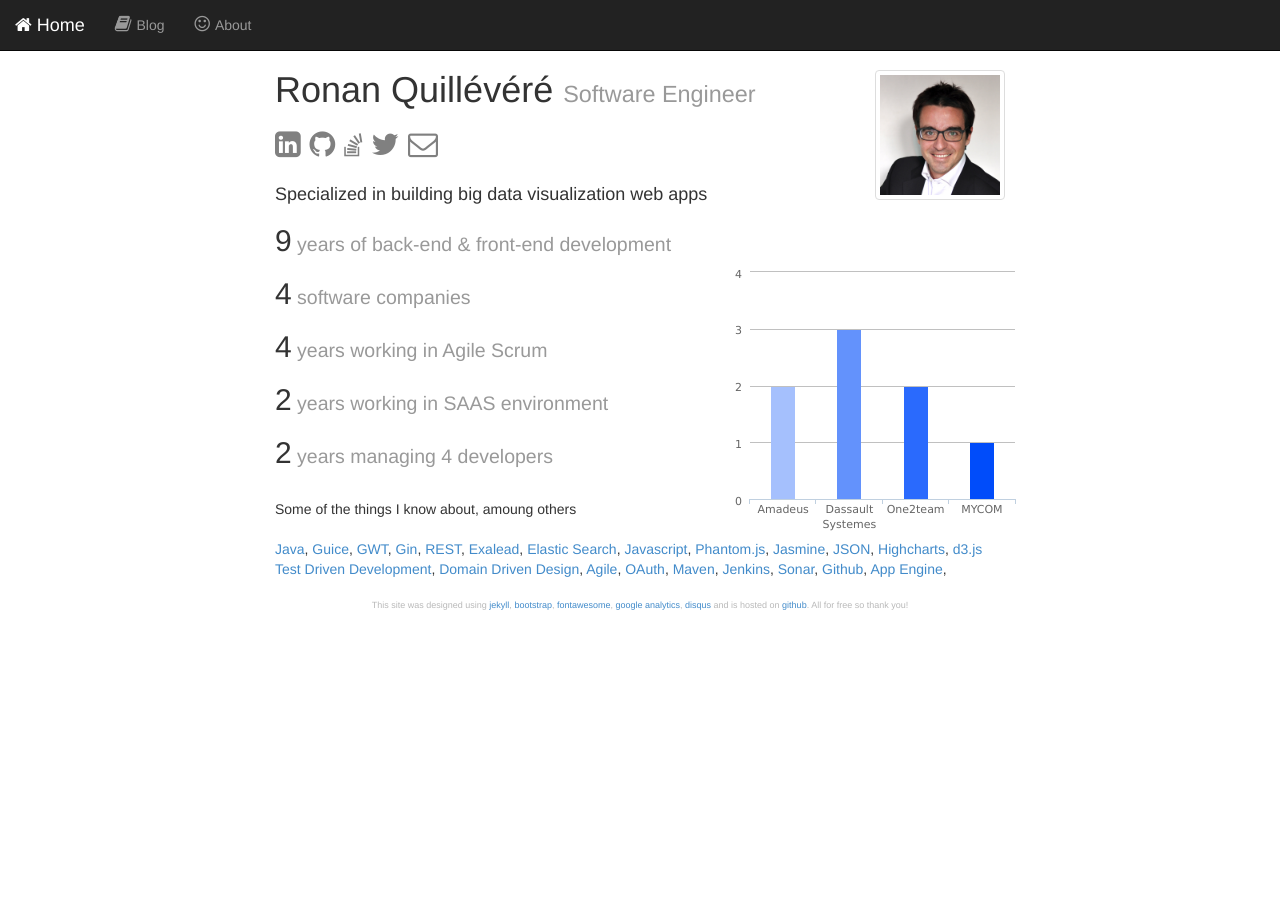
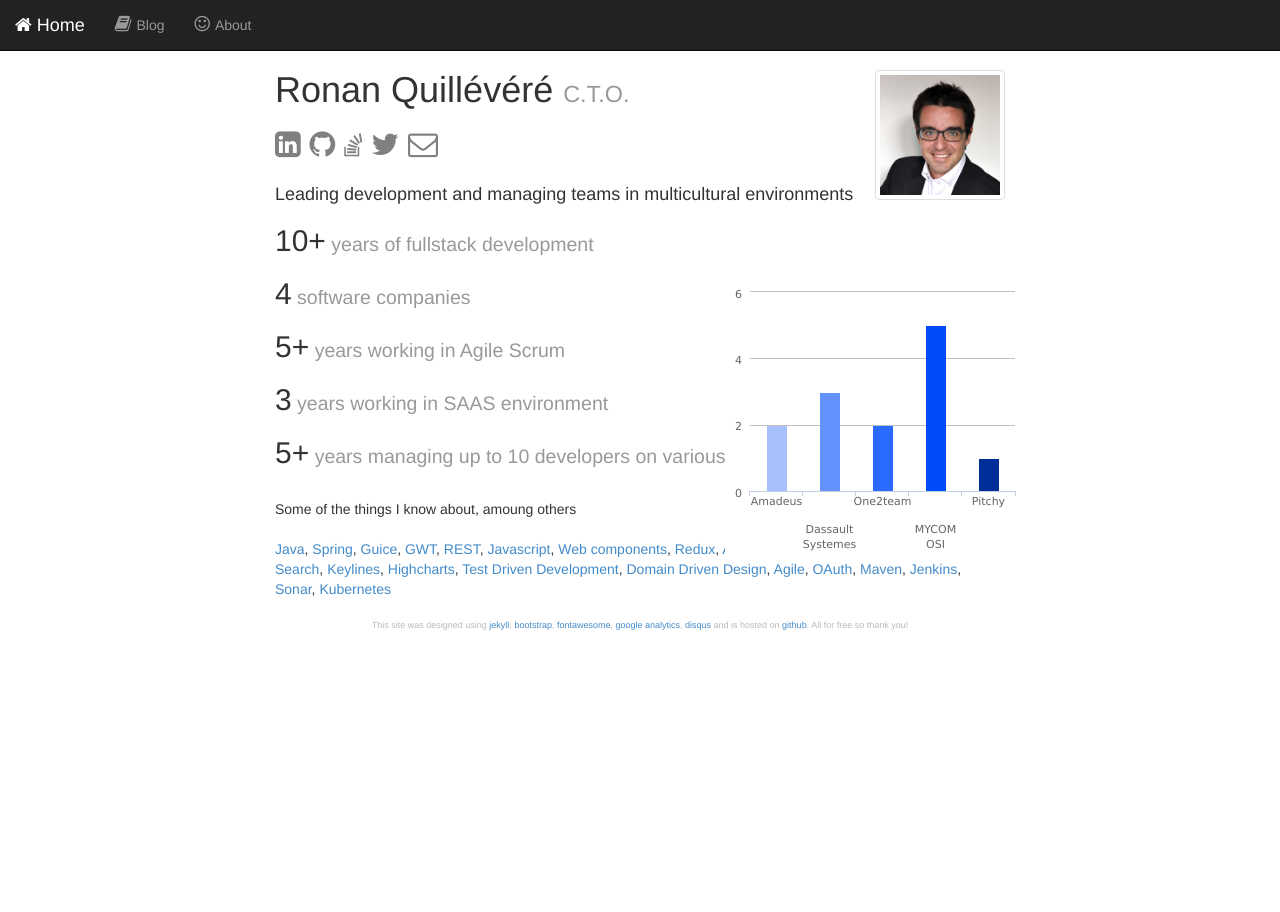
Before and after one commit to ronanquillevere/ronanquillevere.github.io, a Jekyll site: the page built from index.html, in a window 1280 px wide. Built offline with Jekyll 4.4.1, drawn with Linux system fonts in a browser that asks for light colours.

Commit message:
Update home page

```diff
--- a/_includes/headIndexCharts.html
+++ b/_includes/headIndexCharts.html
@@ -18,7 +18,8 @@
                     'Amadeus',
                     'Dassault Systemes',
                     'One2team',
-                    'MYCOM',
+                    'MYCOM OSI',
+                    'Pitchy'
                 ]
             },
             yAxis: {
@@ -42,7 +43,7 @@
                 }
             },
             series: [{
-                    data: [{y:2, color: '#a5c0fd'}, {y:3, color: '#6392fc'}, {y:2, color: '#2a6afd'}, {y:1, color: '#004cfa'}]
+                    data: [{y:2, color: '#a5c0fd'}, {y:3, color: '#6392fc'}, {y:2, color: '#2a6afd'}, {y:5, color: '#004cfa'}, {y:1, color: '#002e99'}]
 
             }]
         });
--- a/index.html
+++ b/index.html
@@ -14,7 +14,7 @@ title: Ronan Quillevere
 <div id="introduction">
 
 
-	<h1>Ronan Quillévéré <small>Software Engineer</small></h1>
+	<h1>Ronan Quillévéré <small>C.T.O.</small></h1>
 
 
 	<div id="profiles">
@@ -26,13 +26,13 @@ title: Ronan Quillevere
 	 	<a href="mailto:ronan.quillevere@gmail.com"><i class="fa fa-envelope-o"></i></a>
 	</div>
 
-	<h4 id="expertise">Specialized in building big data visualization web apps</h4>
+	<h4 id="expertise">Leading development and managing teams in multicultural environments</h4>
 
-	<h2>9<small> years of back-end & front-end development</small></h2>
+	<h2>10+<small> years of fullstack development</small></h2>
 	<h2>4<small> software companies</small></h2>
-	<h2>4<small> years working in Agile Scrum</small></h2>
-	<h2>2<small> years working in SAAS environment</small></h2>
-	<h2>2<small> years managing 4 developers</small></h2> <br>
+	<h2>5+<small> years working in Agile Scrum</small></h2>
+	<h2>3<small> years working in SAAS environment</small></h2>
+	<h2>5+<small> years managing up to 10 developers on various regions (US, FR, IN, TW)</small></h2> <br>
 
 <!--	<div id="chartcontainer">
   		<iframe class="infogram" id="companies" src="//e.infogr.am/mycompanies-94968" width="350" height="553" scrolling="no" frameborder="0" style="border:none;"></iframe><div style="width:350px;border-top:1px solid #acacac;padding-top:3px;font-family:Arial;font-size:10px;text-align:center;"><a style="color:#acacac;text-decoration:none;" href="//infogr.am" target="_blank">Create infographics</a></div>
@@ -40,18 +40,20 @@ title: Ronan Quillevere
 	Some of the things I know about, amoung others<br><br>
 
 	<a href="http://www.java.com">Java</a>,
-	<a href="http://code.google.com/p/google-guice/">Guice</a>,
-	<a href="http://www.gwtproject.org/">GWT</a>,
-	<a href="http://code.google.com/p/google-gin/">Gin</a>,
-	<a href="http://en.wikipedia.org/wiki/Representational_state_transfer">REST</a>,
-	<a href="http://www.exalead.com/">Exalead</a>,
+    <a href="https://spring.io/">Spring</a>,
+    <a href="http://code.google.com/p/google-guice/">Guice</a>,
+    <a href="http://www.gwtproject.org/">GWT</a>,
+    <a href="http://en.wikipedia.org/wiki/Representational_state_transfer">REST</a>,
+    <a href="http://en.wikipedia.org/wiki/JavaScript">Javascript</a>,
+    <a href="https://www.webcomponents.org/">Web components</a>,
+    <a href="https://redux.js.org/">Redux</a>,
+    <a href="https://angularjs.org/">AngularJS</a>,
+    <a href="https://mochajs.org/">Mocha</a>,
+    <a href="https://nodejs.org/en/">Node</a>,
+    <a href="https://expressjs.com/">Express</a>,
 	<a href="http://www.elasticsearch.org/">Elastic Search</a>,
-	<a href="http://en.wikipedia.org/wiki/JavaScript">Javascript</a>,
-	<a href="http://phantomjs.org/">Phantom.js</a>,
-	<a href="http://pivotal.github.io/jasmine/">Jasmine</a>,
-	<a href="http://www.json.org/">JSON</a>,
+    <a href="https://cambridge-intelligence.com/keylines/">Keylines</a>,
 	<a href="http://www.highcharts.com/">Highcharts</a>,
-	<a href="http://d3js.org/">d3.js</a>
 	<a href="http://en.wikipedia.org/wiki/Test-driven_development">Test Driven Development</a>,
 	<a href="http://en.wikipedia.org/wiki/Domain-driven_design">Domain Driven Design</a>,
 	<a href="http://en.wikipedia.org/wiki/Agile_software_development">Agile</a>,
@@ -59,9 +61,7 @@ title: Ronan Quillevere
 	<a href="http://maven.apache.org/">Maven</a>,
 	<a href="http://jenkins-ci.org/">Jenkins</a>,
 	<a href="http://www.sonarqube.org/">Sonar</a>,
-	<a href="http://github.com/">Github</a>,
-	<a href="http://developers.google.com/appengine/">App Engine</a>,
-
+	<a href="https://kubernetes.io/">Kubernetes</a>
 
 
 <!--   <p>I love coding, design and many other things you might find out on site. Here you will find some articles about computing inside the <a href="/blog.html">blog</a> section and some information about my past, my present and maybe my future.</p>
```
